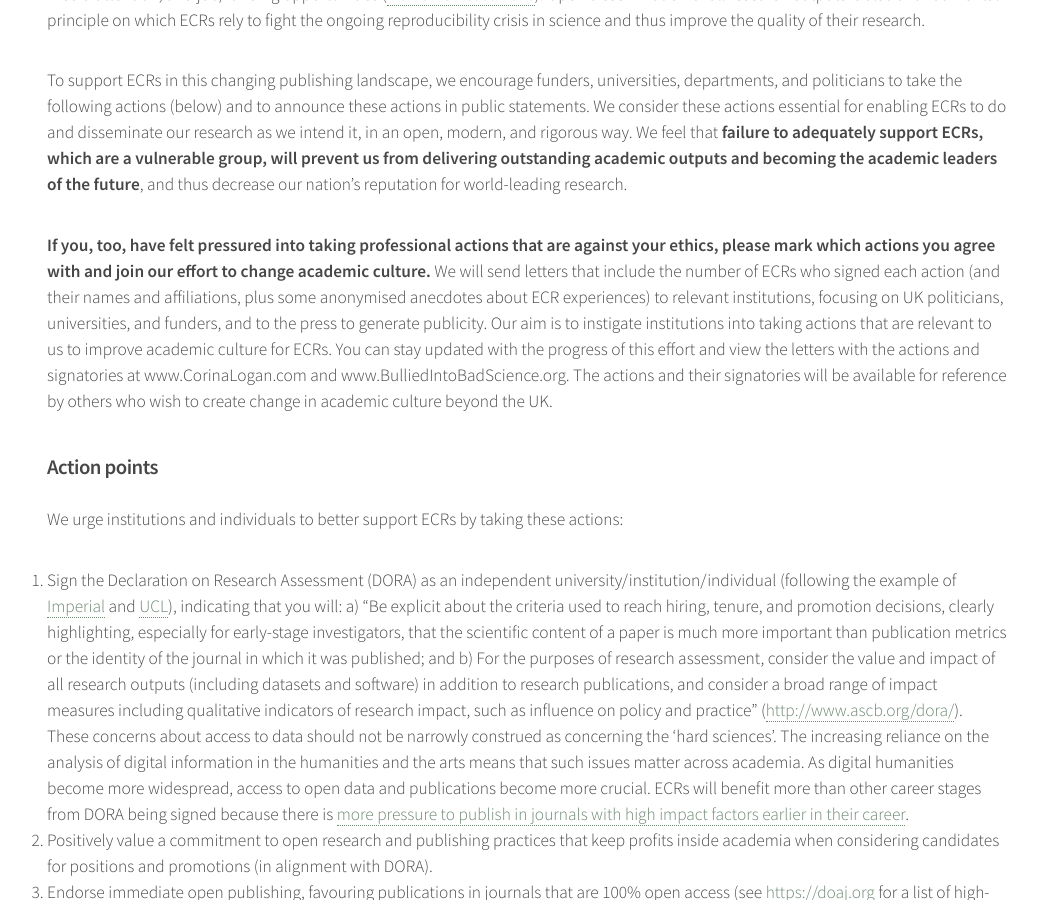
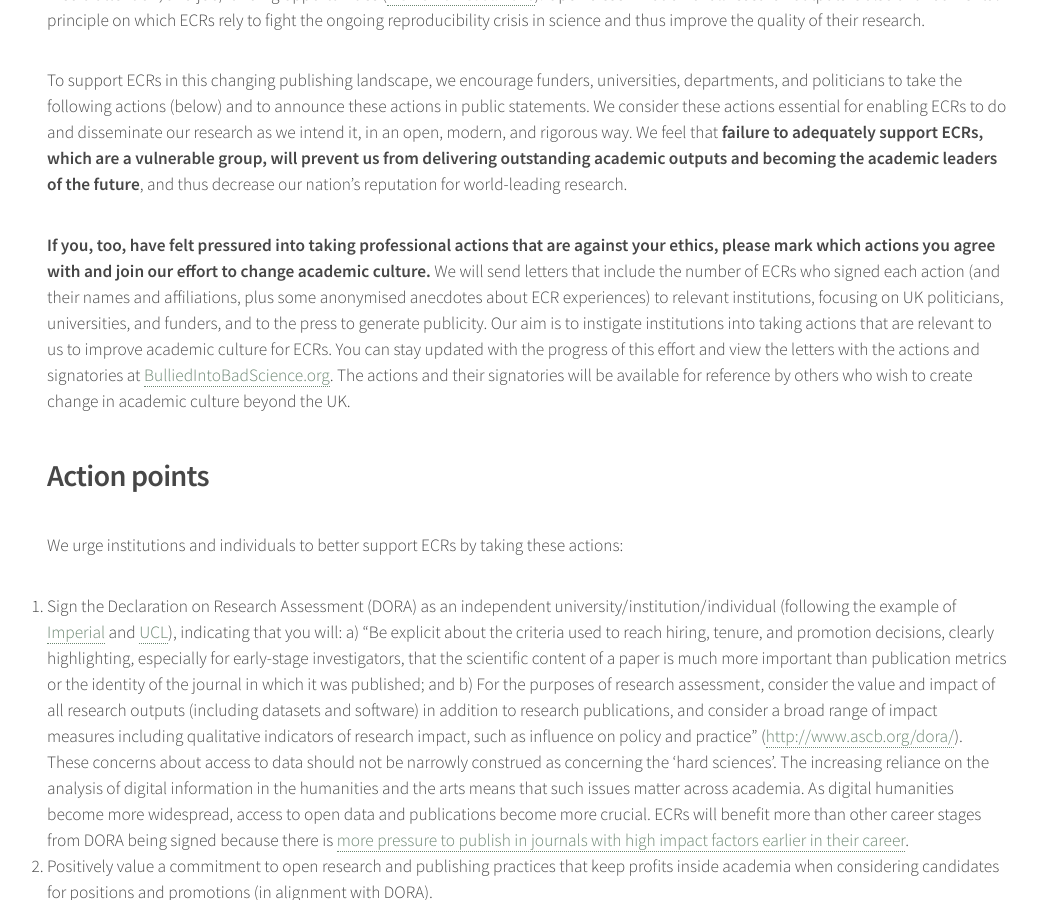
Before and after one commit to BulliedIntoBadScience/BulliedIntoBadScience.org, a Jekyll site: the page built from letter/index.html, in a window 1280 px wide and 900 px high, scrolled down 610 px. Shown: the whole window, without its empty margins (113-1150 px from the left). Built offline with Jekyll 4.4.1, drawn with Linux system fonts in a browser that asks for light colours.

```diff
--- a/assets/css/style.css
+++ b/assets/css/style.css
@@ -272,6 +272,7 @@ label {
     display: block;
     width: 100%;
 }
+
 
 /* Icon */
 
--- a/blog/index.html
+++ b/blog/index.html
@@ -15,7 +15,7 @@ layout: default
 	    <header class="major">
 	      <h2>The Blog</h2>
 	    </header>
-	    {% for post in site.posts offset: 0 limit: 4 %}
+	    {% for post in site.posts offset %}
 	    <div class="row">
 	      <section class="12u">
 		<div class="box post">
--- a/letter/index.html
+++ b/letter/index.html
@@ -12,10 +12,10 @@ layout: default
 
       <article>
 	<header>
-	  <h2>The letter</h2>
+	  <h2>The letter</h2><a name="letter"></a>
 	</header>
 
-	<!-- <span class="image featured"><img src="{{ site.baseurl }}/assets/images/banner.jpg" alt="" /></span> -->
+	<!-- <span class="image featured"><img src="{{ site.baseurl }}/assets/images/petition.jpg" alt="" /></span> -->
 
 	<p>We are postdocs and a reader in the humanities and sciences
 	at the University of Cambridge. <strong>We are concerned about
@@ -78,12 +78,13 @@ layout: default
 	taking actions that are relevant to us to improve academic
 	culture for ECRs. You can stay updated with the progress of
 	this effort and view the letters with the actions and
-	signatories at www.CorinaLogan.com and
-	www.BulliedIntoBadScience.org. The actions and their
-	signatories will be available for reference by others who wish
-	to create change in academic culture beyond the UK.</p>
+	signatories
+	at <a href="http://www.bulliedintobadscience.org">BulliedIntoBadScience.org</a>. The
+	actions and their signatories will be available for reference
+	by others who wish to create change in academic culture beyond
+	the UK.</p>
 
-	<h3>Action points</h3>
+	<h2>Action points</h2><a name="actions"></a>
 
 	<p>We urge institutions and individuals to better support ECRs by taking these actions:</p>
 
```
Also changed, not shown: TODO.md (+1 -0 lines), _includes/header.html (+7 -0 lines), assets/images/petition.jpg (added).
